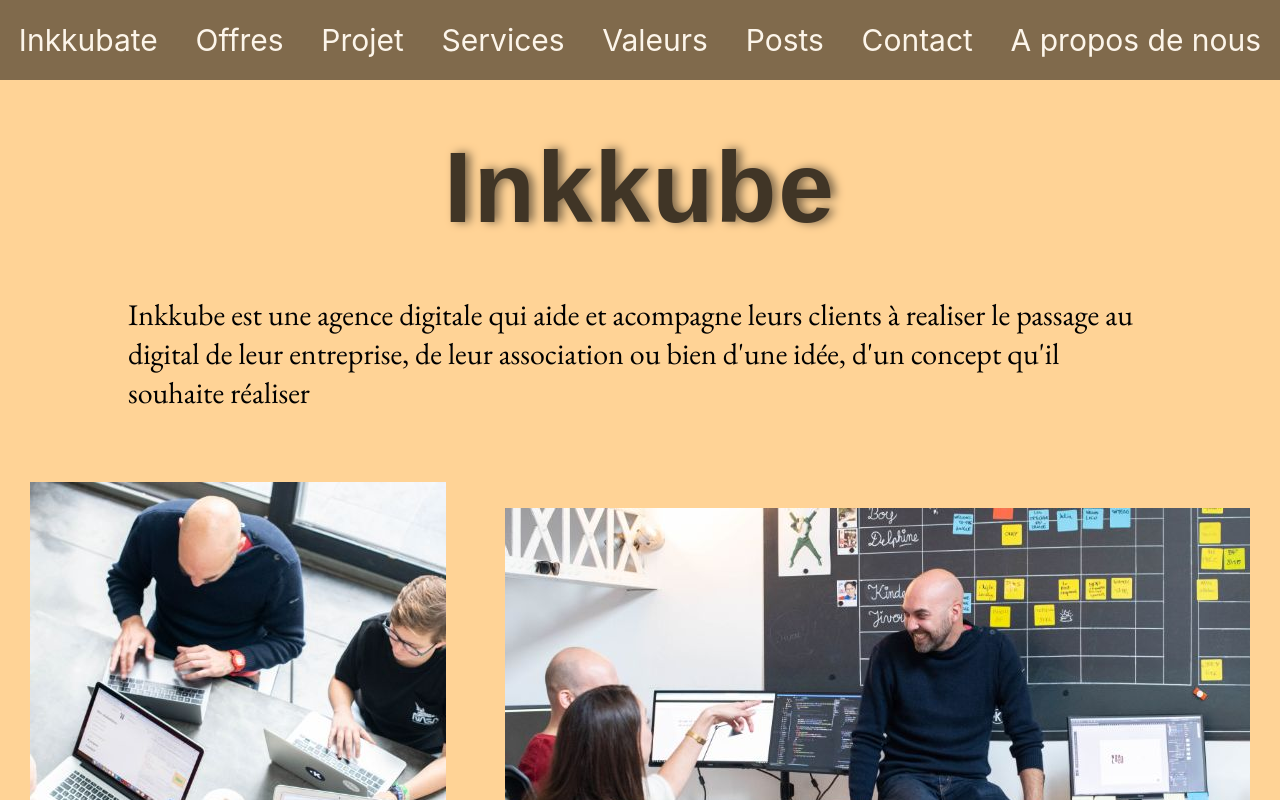
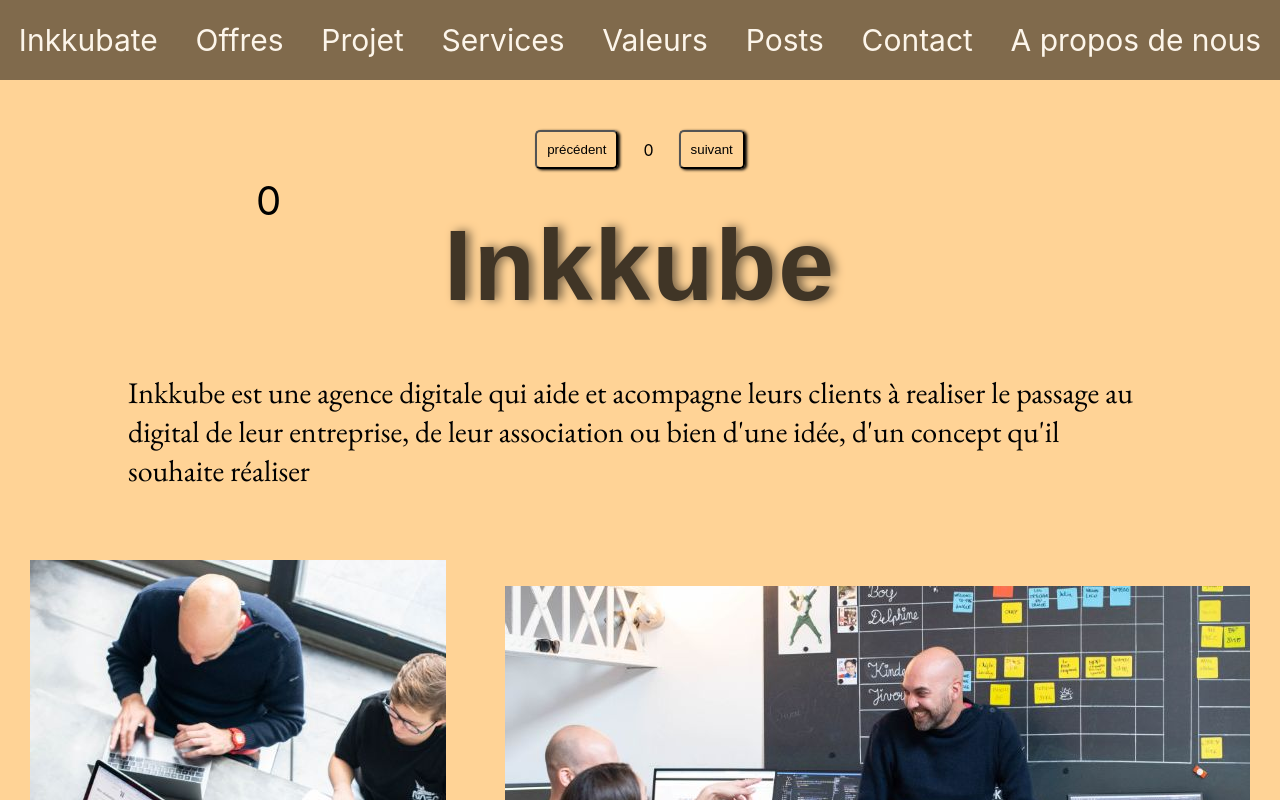
Before and after one commit to BaptisteGrias/react-test, a React (Create React App) app: page / in a window 1280 px wide. Shown: the top 800 px of the page. Built offline with nearby package versions, Linux system fonts and the light colour scheme; a web font is replaced by a local one.

Commit message:
exercices usestate

```diff
--- /dev/null
+++ b/src/components/CompteurClick.jsx
@@ -0,0 +1,11 @@
+import React from 'react';
+
+const CompteurClick = ({nbrClick}) => {
+    return (
+        <div>
+            <span className='ClickSpan'>{nbrClick}</span>
+        </div>
+    );
+};
+
+export default CompteurClick;
--- /dev/null
+++ b/src/components/NavButton.jsx
@@ -0,0 +1,12 @@
+import React from 'react';
+
+const NavButton = ({text, handler, index, nbrClick}) => {
+
+    return (
+        <div>
+            <button className='Button' onClick={() => handler(index, nbrClick)}>{text}</button>
+        </div>
+    );
+};
+
+export default NavButton;
--- /dev/null
+++ b/src/components/NavIndexDisplay.jsx
@@ -0,0 +1,11 @@
+import React from 'react';
+
+const NavIndexDisplay = ({index}) => {
+    return (
+        <div>
+            <span>{index}</span>
+        </div>
+    );
+};
+
+export default NavIndexDisplay;
--- /dev/null
+++ b/src/components/NavPage.jsx
@@ -0,0 +1,36 @@
+import React, {useState} from 'react';
+import '../styles/Button.css'
+import CompteurClick from './CompteurClick';
+import NavButton from './NavButton';
+import NavIndexDisplay from './NavIndexDisplay';
+
+const NavPage = () => {
+
+    const [index, setIndex] = useState(0)
+
+    const incrHandler = (index) =>{
+        setIndex(index + 1)
+        setClick(click + 1)
+    }
+    const decrHandler = (index) =>{
+        setIndex(index - 1)
+        setClick(click + 1)
+    }
+
+    const [click, setClick] =  useState(0)
+
+    const incrHandlerClick = (click) =>{
+        setClick(click + 1)
+    }
+
+    return (
+        <div className='buttonPage'>
+            <CompteurClick handler={incrHandlerClick} nbrClick={click}  />
+           <NavButton handler={decrHandler} index={index} text="précédent"/>
+           <NavIndexDisplay index={index}/>
+           <NavButton handler={incrHandler} index={index} text="suivant"/>
+        </div>
+    );
+};
+
+export default NavPage;
--- a/src/components/Navigation.jsx
+++ b/src/components/Navigation.jsx
@@ -1,6 +1,8 @@
 import React from 'react';
 import { NavLink } from 'react-router-dom';
 import '../styles/Navigation.css';
+import NavPage from './NavPage';
+
 
 const Navigation = () => {
     return (
@@ -31,6 +33,7 @@ const Navigation = () => {
                     <li>A propos de nous</li>
                 </NavLink>
             </ul>
+            <NavPage />
         </div>
     );
 };
--- /dev/null
+++ b/src/styles/Button.css
@@ -0,0 +1,8 @@
+.Button{
+    margin: 50px 25px;
+    padding: 10px;
+    background: transparent;
+    border-radius: 5px;
+    box-shadow: 2px 1px 3px black;
+    cursor: pointer;
+}
--- a/src/styles/Navigation.css
+++ b/src/styles/Navigation.css
@@ -37,7 +37,7 @@ li{
 /* -------- Titre des pages ------- */
 
 h1{
-    margin-top: 50px;
+    margin-top: 10%;
     text-align: center;
     font-size: 100px;
     color: #403526;
@@ -80,3 +80,18 @@ p{
     text-shadow: #806A4C 5px 0px 10px;
     font-family: 'EB Garamond', serif;
 }
+
+.buttonPage{
+    width: 100%;
+    height: auto;
+    display: flex;
+    justify-content: center;
+    align-items: center;
+}
+
+.ClickSpan{
+    position: absolute;
+    top: 22%;
+    left: 20%;
+    font-size: 40px;
+}
```
Also changed, not shown: src/pages/Posts.jsx (line endings or trailing spaces).
